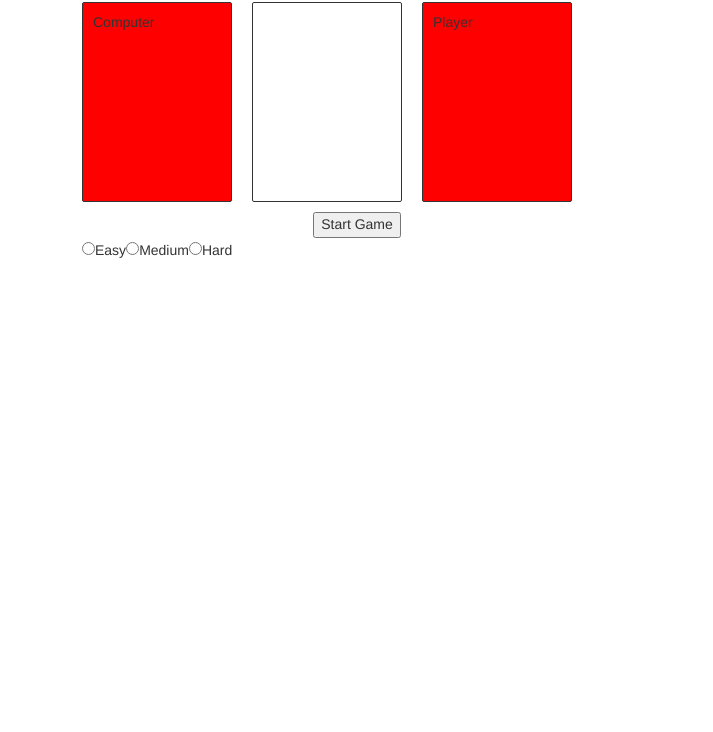
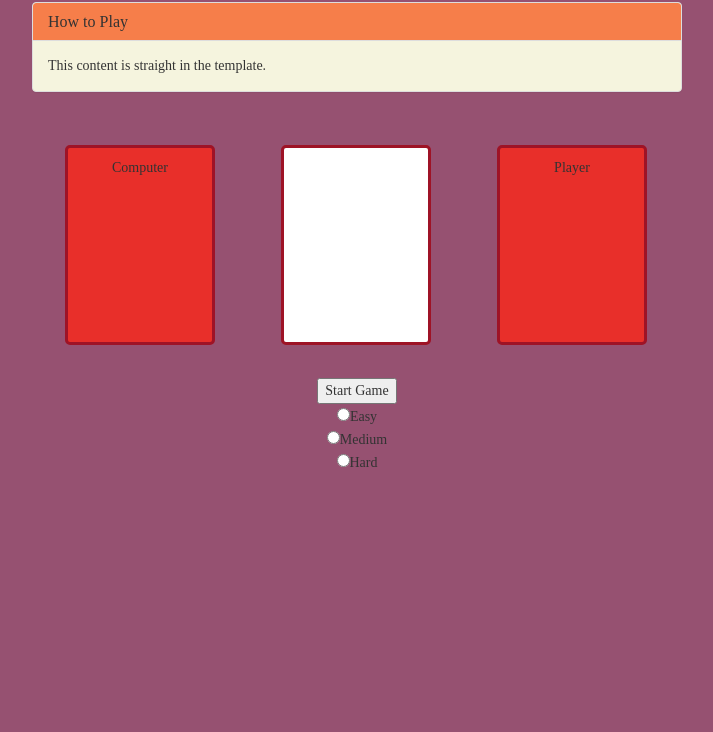
Before and after one commit to georgicodes/snap-app, a website: page index.html in a window 1280 px wide. Shown: the part 68-800 px from the top of the page, without its empty margins (283-996 px from the left). Drawn offline with Linux system fonts and the light colour scheme; a web font is replaced by a local one.

Commit message:
updated colour pallette

```diff
--- a/css/snap.css
+++ b/css/snap.css
@@ -5,17 +5,36 @@
 
 header {
     font-family: 'Gabriela', serif;
+    color:#FEC85E;
 }
 
 body {
-    width: 580px;
     margin: 0 auto;
+    font-family: 'Gabriela', serif;
+    background-color: #965171;
+}
+
+.panel {
+    background-color:rgb(245, 244, 222);
+}
+.panel-default > .panel-heading {
+    background-color: #F67E4A;
 }
 
 .container {
     width: auto;
     max-width: 680px;
     padding: 0 15px;
+}
+
+#game-table {
+    text-align: center;
+}
+.inside-card {
+    display: block;
+    height: 100%;
+    width: 100%;
+    background-color: blueviolet;
 }
 
 .spade {
@@ -46,15 +65,17 @@ body {
 .card {
     position: relative;
     padding: 10px 10px 10px 10px;
-    border: 1px solid #333333;
-    border-radius: 2px;
+    margin:33px;
+    border: 3px solid #9E1326;
+    border-radius: 5px;
     width: 150px;
     height: 200px;
-    margin-right: 20px;
+    display: inline-block;
+    background-color: #ffffff;
 }
 
 .hiddenCard {
-    background-color: #FF0000;
+    background-color: #E82F2A;
 }
 
 .enabled {
@@ -106,9 +127,7 @@ body {
 }
 
 #game-controls {
-    padding: 10px 0 0 0;
-    position: relative;
-
+    text-align: center;
 }
 
 .centre {
--- a/index.html
+++ b/index.html
@@ -3,16 +3,17 @@
 <head>
     <meta charset="utf-8">
     <meta name="viewport" content="width=device-width, initial-scale=1.0, maximum-scale=1.0, user-scalable=no">
-    <title>Snap App</title>
+    <title>Snappy App</title>
 
     <link href='http://fonts.googleapis.com/css?family=Gabriela' rel='stylesheet' type='text/css'>
+    <link href="//fonts.googleapis.com/css?family=Homenaje:400" rel="stylesheet" type="text/css">
 
     <link rel="stylesheet" href="css/bootstrap.css"/>
     <link rel="stylesheet" href="css/snap.css"/>
 
     <script src="scripts/vendor/angular.min.js"></script>
+    <script src="scripts/vendor/ui-bootstrap.min.js"></script>
     <script src="scripts/vendor/ui-bootstrap-tpls.min.js"></script>
-    <script src="scripts/vendor/ui-bootstrap.min.js"></script>
     <script src="scripts/controllers.js"></script>
 </head>
 <body ng-controller="SnapGameCtrl">
@@ -21,6 +22,14 @@
 
     <header><h1>{{appTitle}}</h1></header>
 
+    <section id="instructions">
+        <accordion close-others="oneAtATime">
+            <accordion-group heading="How to Play" is-open="true">
+                This content is straight in the template.
+            </accordion-group>
+        </accordion>
+
+    </section>
     <section id="game-table">
         <div class="card hiddenCard common-float-left" ng-class="{true: 'card-highlight'}[nextPlayer == 'computer']">
             <p ng-class="{true: 'snap-winner'}[snapWinner == 'computer']">Computer</p>
@@ -49,16 +58,15 @@
     <div class="clear"></div>
 
     <section id="game-controls">
-        <button class="centre" ng-click="startGame();">Start Game</button>
+        <button ng-click="startGame();">Start Game</button>
 
-        <div class="centre">
-            <div class="common-float-left" ng-repeat="level in levels">
-                <input type="radio" ng-model="difficulty.value" value="{{level.value}}">{{level.name}}<br/>
-            </div>
+        <div ng-repeat="level in levels">
+            <input type="radio" ng-model="difficulty.value" value="{{level.value}}">{{level.name}}<br/>
         </div>
     </section>
 
     <p ng-show="gameHasWinner">And the winner is.... {{winner}}!</p>
+
 </div>
 </body>
 </html>
```
